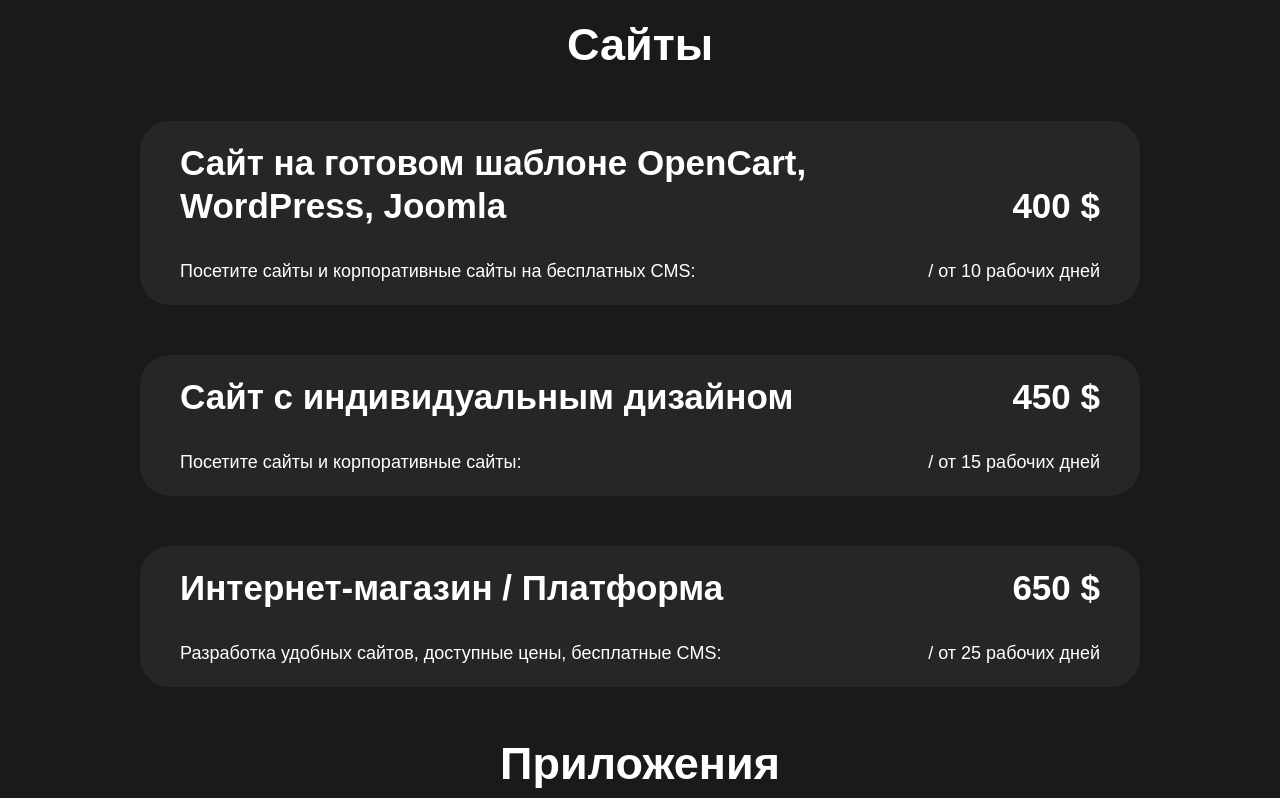
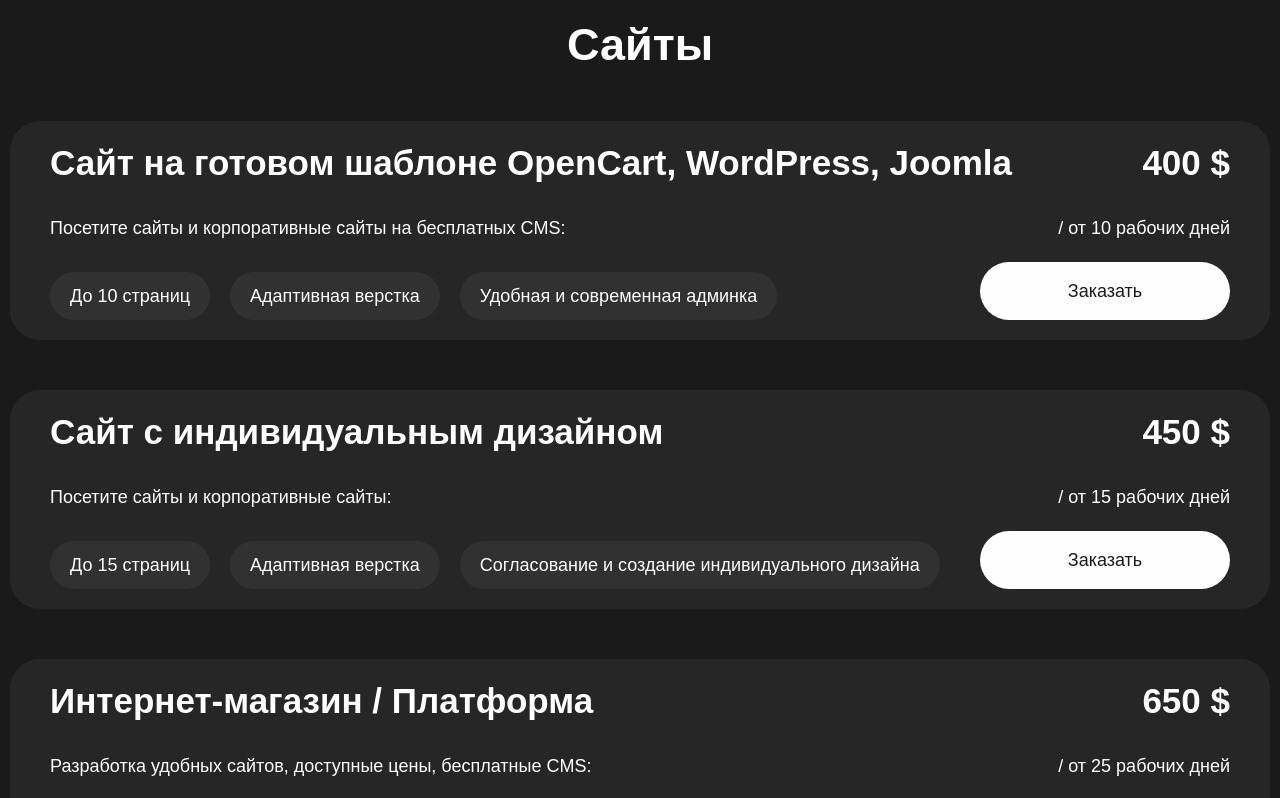
Before and after one commit to VincentoChangretta/vcGlobal, a React (Vite) app: page /prices in a window 1280 px wide. Shown: the part 880-1678 px from the top of the page. Built offline with nearby package versions, Linux system fonts and the light colour scheme.

Commit message:
price page

```diff
--- a/src/pages/PricePage/ui/PricePage.tsx
+++ b/src/pages/PricePage/ui/PricePage.tsx
@@ -1,3 +1,4 @@
+import { MainDevsTools } from 'pages/MainDevsPage/ui/sections/MainDevsTools';
 import { PricesMain } from './sections/PricesMain/PricesMain';
 import { PricesTop } from './sections/PricesTop/PricesTop';
 
@@ -6,6 +7,7 @@ const PricePage = () => {
         <>
             <PricesTop />
             <PricesMain />
+            <MainDevsTools/>
         </>
     );
 };
--- a/src/pages/PricePage/ui/sections/PricesMain/PriceMainArticle.tsx
+++ b/src/pages/PricePage/ui/sections/PricesMain/PriceMainArticle.tsx
@@ -1,7 +1,14 @@
-export const PriceMainArticle = ({ service }) => {
+import { FC } from 'react';
+import { ServicePriceTypes } from 'shared/data/data';
+import { Button } from 'shared/ui/Button';
+interface PriceMainArticleProps {
+    service: ServicePriceTypes;
+}
+
+export const PriceMainArticle: FC<PriceMainArticleProps> = ({ service }) => {
     return (
-        <article className='max-w-[1000px] py-[20px] px-[40px] rounded-stdRadius bg-glassWhite'>
-            <div className='flex justify-between items-end'>
+        <article className='py-[20px] px-[40px] rounded-stdRadius bg-glassWhite'>
+            <div className='flex justify-between items-end mb-[20px]'>
                 <div>
                     <h4 className='text-sliderNums font-extrabold leading-sliderNums mb-[30px]'>
                         {service.title}
@@ -15,6 +22,19 @@ export const PriceMainArticle = ({ service }) => {
                     <p className='whitespace-nowrap'>{service.time}</p>
                 </div>
             </div>
+            <div className='flex justify-between items-end'>
+                <ul className='flex items-center gap-[20px]'>
+                    {service.checks.map((item, index) => (
+                        <li
+                            className='py-[10px] px-[20px] bg-glassWhite rounded-stdRadius'
+                            key={index}
+                        >
+                            {item}
+                        </li>
+                    ))}
+                </ul>
+                <Button>Заказать</Button>
+            </div>
         </article>
     );
 };
--- a/src/pages/PricePage/ui/sections/PricesMain/PricesMainSections.tsx
+++ b/src/pages/PricePage/ui/sections/PricesMain/PricesMainSections.tsx
@@ -14,7 +14,7 @@ export const PricesMainSections: FC<PricesMainSectionsProps> = ({
     return (
         <section className='mb-[50px]'>
             <h3 className='title text-center'>{title}</h3>
-            <div className='flex flex-col gap-[50px] max-w-[1000px] mx-auto'>
+            <div className='flex flex-col gap-[50px] mx-auto'>
                 {data.map((service) => (
                     <PriceMainArticle key={service.id} service={service} />
                 ))}
```
